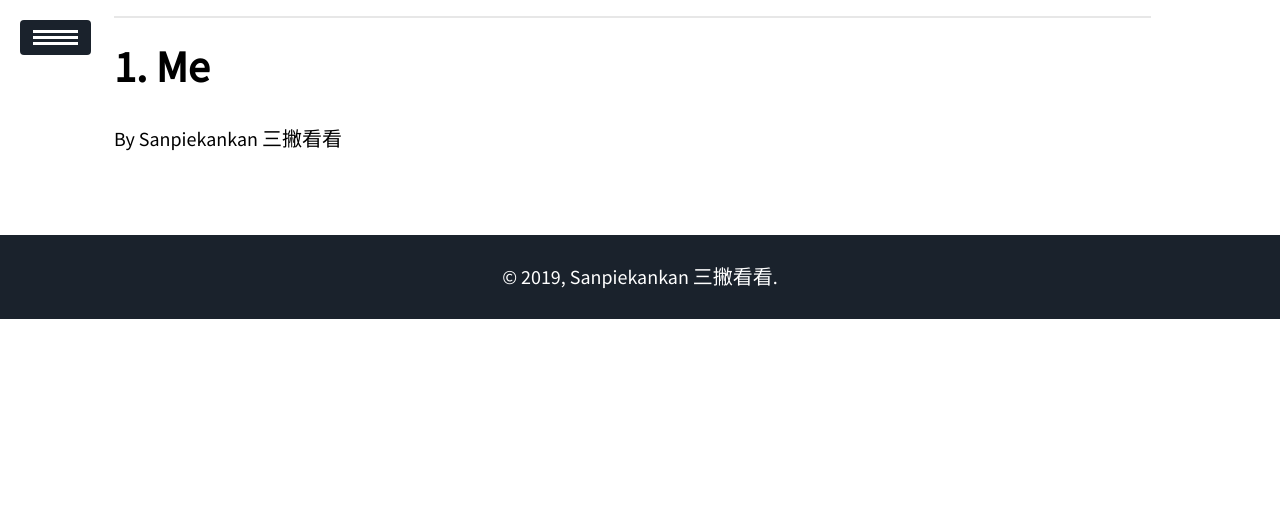
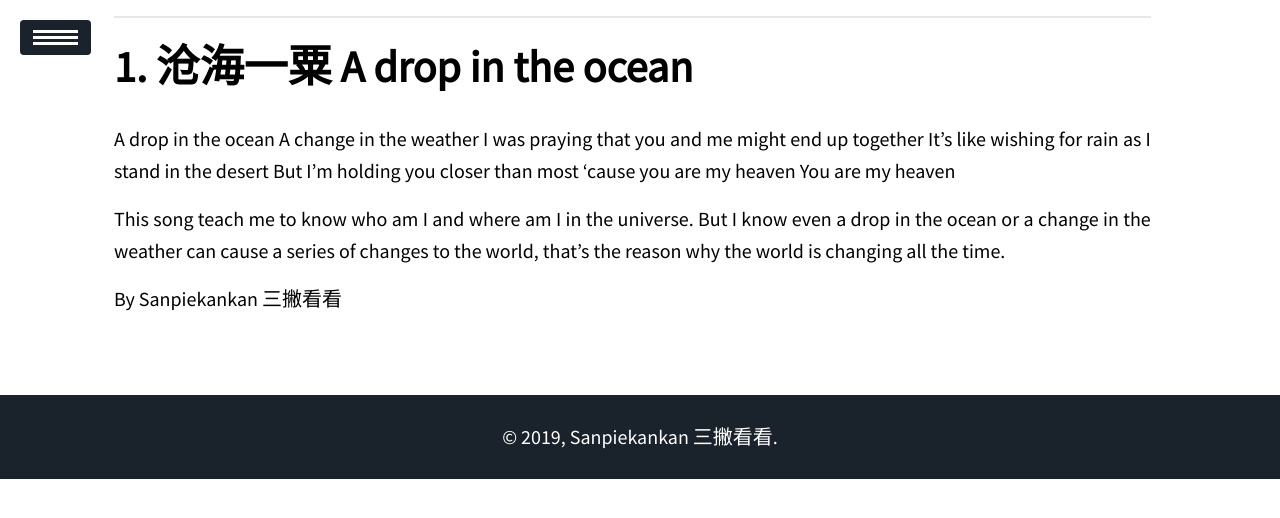
Before and after one commit to sanpiekankan/sanpiekankan.github.io, a Jekyll site: the page built from about/index.md, in a window 1280 px wide. Shown: the top 518 px of the page. Built offline with Jekyll 4.4.1, drawn with Linux system fonts in a browser that asks for light colours; nearby versions of some CDN libraries.

Commit message:
edit about 沧海一粟

```diff
--- a/about/index.md
+++ b/about/index.md
@@ -1,13 +1,25 @@
 ---
 title: About
 layout: info
-Edit: 2018-11-14
+Edit: 2019-01-31
 toc: false
 commentable: false
 protected: true
 mathjax: true
 ---
 
-# Me
+# 沧海一粟 A drop in the ocean
+
+A drop in the ocean
+A change in the weather
+I was praying that you and me might end up together
+It's like wishing for rain as I stand in the desert
+But I'm holding you closer than most 'cause you are my heaven
+You are my heaven
+
+This song teach me to know who am I and where am I in the universe.
+But I know even a drop in the ocean or a change in the weather can cause
+a series of changes to the world, that's the reason why the world is changing
+all the time.
 
 By Sanpiekankan 三撇看看
```
Also changed, not shown: about/Moon.png (deleted), 1 other file.
